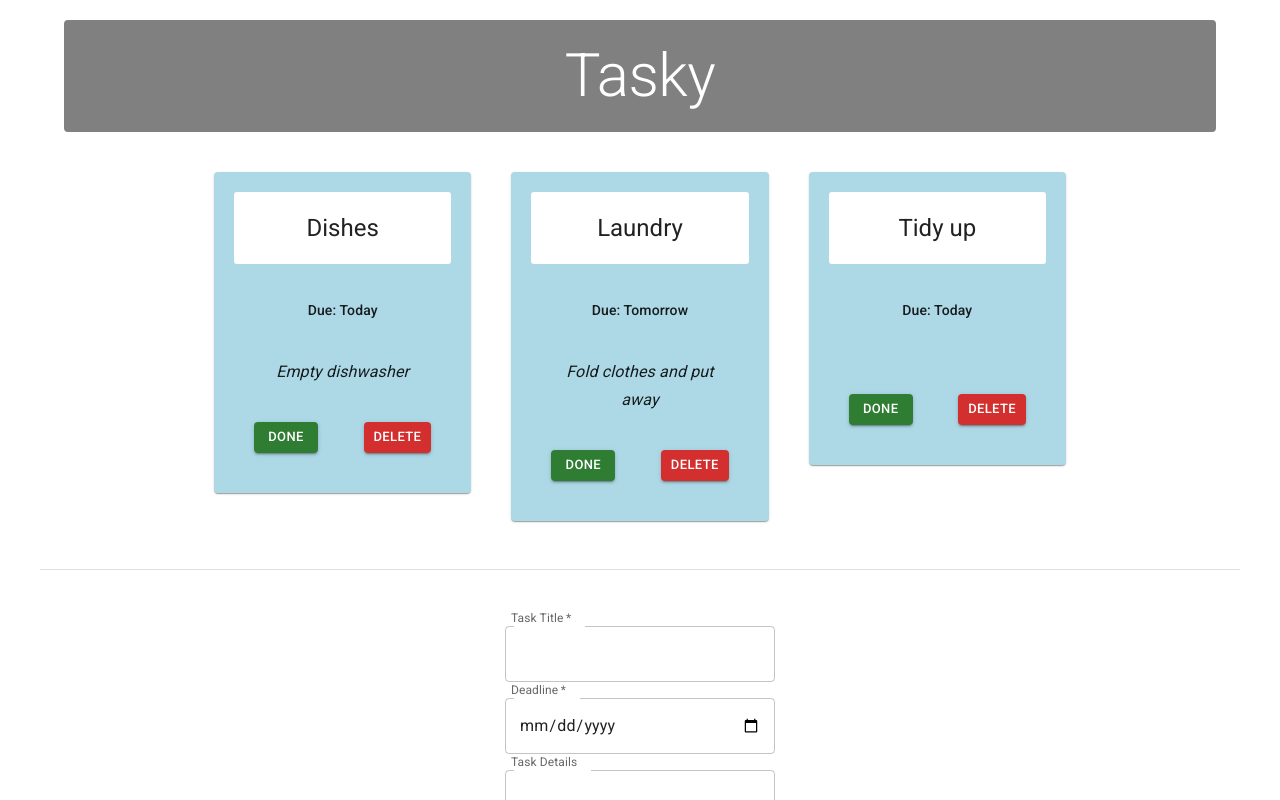
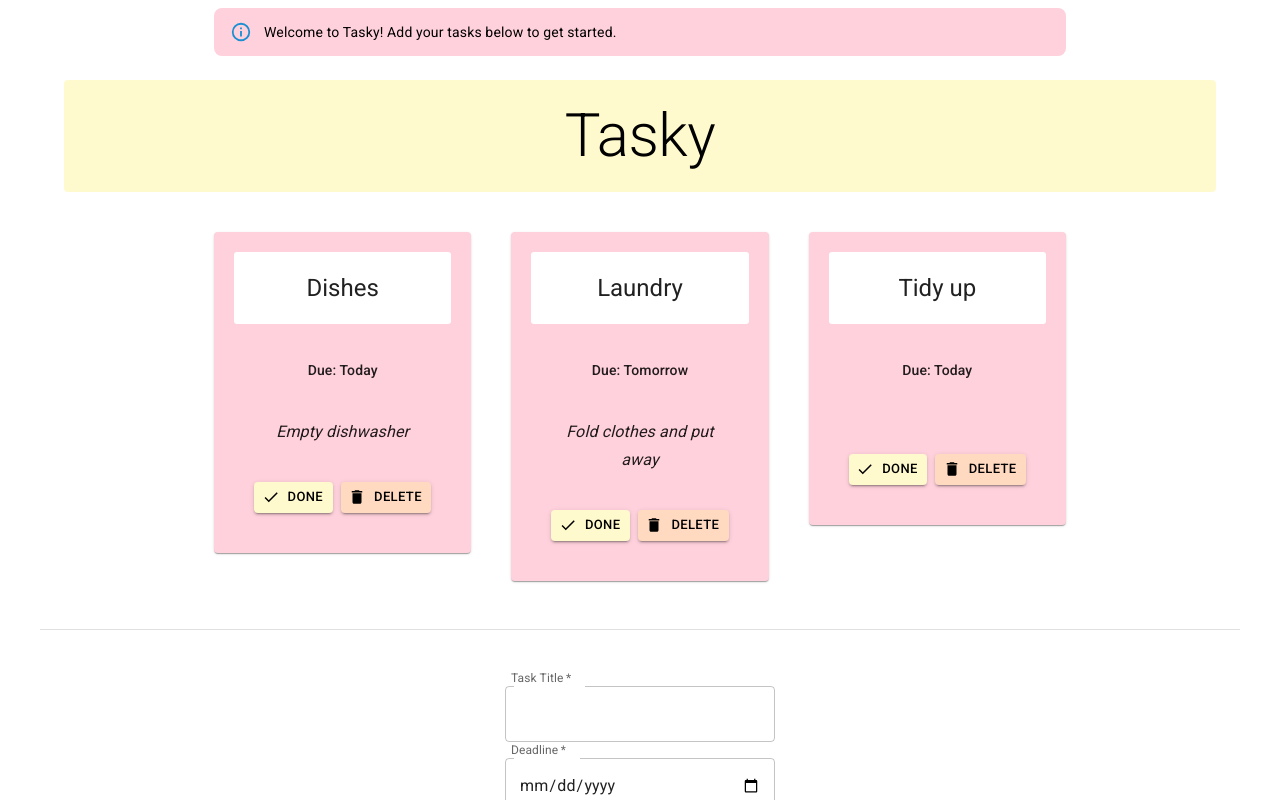
Before and after one commit to gmullan/react-basics-labs, a React (Vite) app in the folder tasky/: page / in a window 1280 px wide. Shown: the top 800 px of the page. Built offline with nearby package versions, Linux system fonts and the light colour scheme.

Commit message:
Tasky Lab 3 Exercises done

```diff
--- a/tasky/src/App.jsx
+++ b/tasky/src/App.jsx
@@ -6,6 +6,7 @@ import { v4 as uuidv4 } from 'uuid';
 import Typography from '@mui/material/Typography';
 import Container from '@mui/material/Container';
 import Grid from '@mui/material/Grid';
+import Alert from '@mui/material/Alert';
 
 
 
@@ -76,6 +77,19 @@ function App() {
     <div className="container">
 
       {/* App Header */}
+<Container maxWidth="md">
+  <Alert severity="info"
+  sx={{
+      mb: 3,
+      backgroundColor: '#FFD1DC',
+      color: 'black',
+      borderRadius: '8px'
+    }}
+  >
+    Welcome to Tasky! Add your tasks below to get started.
+  </Alert>
+</Container>
+
 <Container component="main">
   <Typography
     component="h1"
@@ -83,9 +97,9 @@ function App() {
     align="center"
     gutterBottom
     sx={{
-      backgroundColor: 'gray',
+      backgroundColor: '#FFFACD',
       textAlign: 'center',
-      color: 'white',
+      color: 'black',
       padding: '20px',
       margin: '20px 0 40px 0',
       borderRadius: '4px'
--- a/tasky/src/components/Form.jsx
+++ b/tasky/src/components/Form.jsx
@@ -55,7 +55,12 @@ const AddTaskForm = (props) => {
     sx={{
       m: 1,
       p: 1,
-      width: '95%'
+      width: '95%',
+      backgroundColor: '#FFD1DC',
+    color: 'black',
+    '&:hover': {
+      backgroundColor: '#FFB6C1'
+    }
     }}
   >
     Add Task
--- a/tasky/src/components/Task.jsx
+++ b/tasky/src/components/Task.jsx
@@ -6,6 +6,8 @@ import CardContent from '@mui/material/CardContent';
 import CardHeader from '@mui/material/CardHeader';
 import Grid from '@mui/material/Grid';
 import Typography from '@mui/material/Typography';
+import CheckIcon from '@mui/icons-material/Check';
+import DeleteIcon from '@mui/icons-material/Delete';
 
 
 const Task = (props) => {
@@ -17,7 +19,7 @@ const Task = (props) => {
 >
   <Card
     sx={{
-      backgroundColor: props.done ? 'lightgrey' : 'lightblue',
+      backgroundColor: props.done ? 'lightgrey' : '#FFD1DC',
       padding: '20px'
     }}
   >
@@ -69,8 +71,14 @@ const Task = (props) => {
       <Button
         variant="contained"
         size="small"
-        color="success"
-        onClick={props.markDone}
+     sx={{
+    backgroundColor: '#FFFACD',
+    color: 'black',
+    '&:hover': {
+      backgroundColor: '#FFFACD'
+    }
+  }}        onClick={props.markDone}
+             startIcon={<CheckIcon />}
       >
         Done
       </Button>
@@ -78,8 +86,15 @@ const Task = (props) => {
       <Button
         variant="contained"
         size="small"
-        color="error"
+         sx={{
+    backgroundColor: '#FFDAC1',
+    color: 'black',
+    '&:hover': {
+      backgroundColor: '#FFDAC1'
+    }
+  }}
         onClick={props.deleteTask}
+        startIcon={<DeleteIcon />}
       >
         Delete
       </Button>
```
